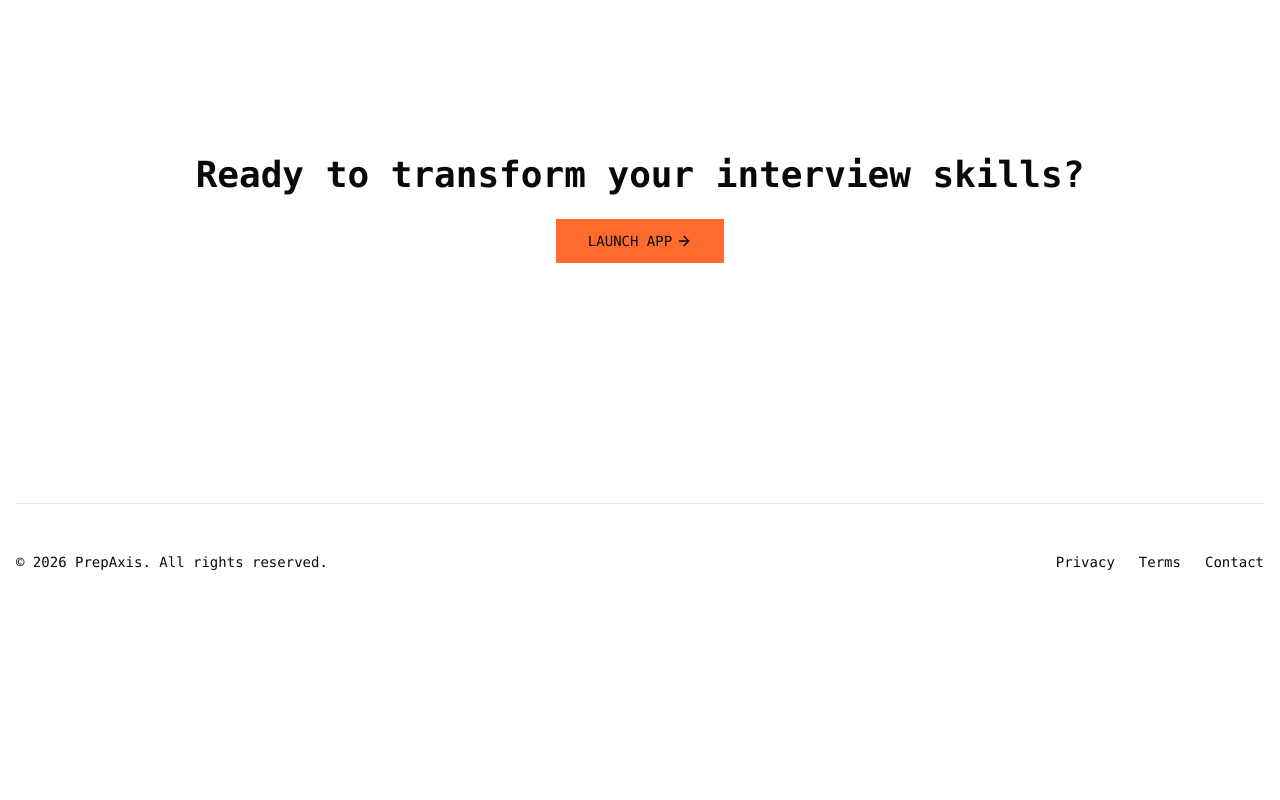
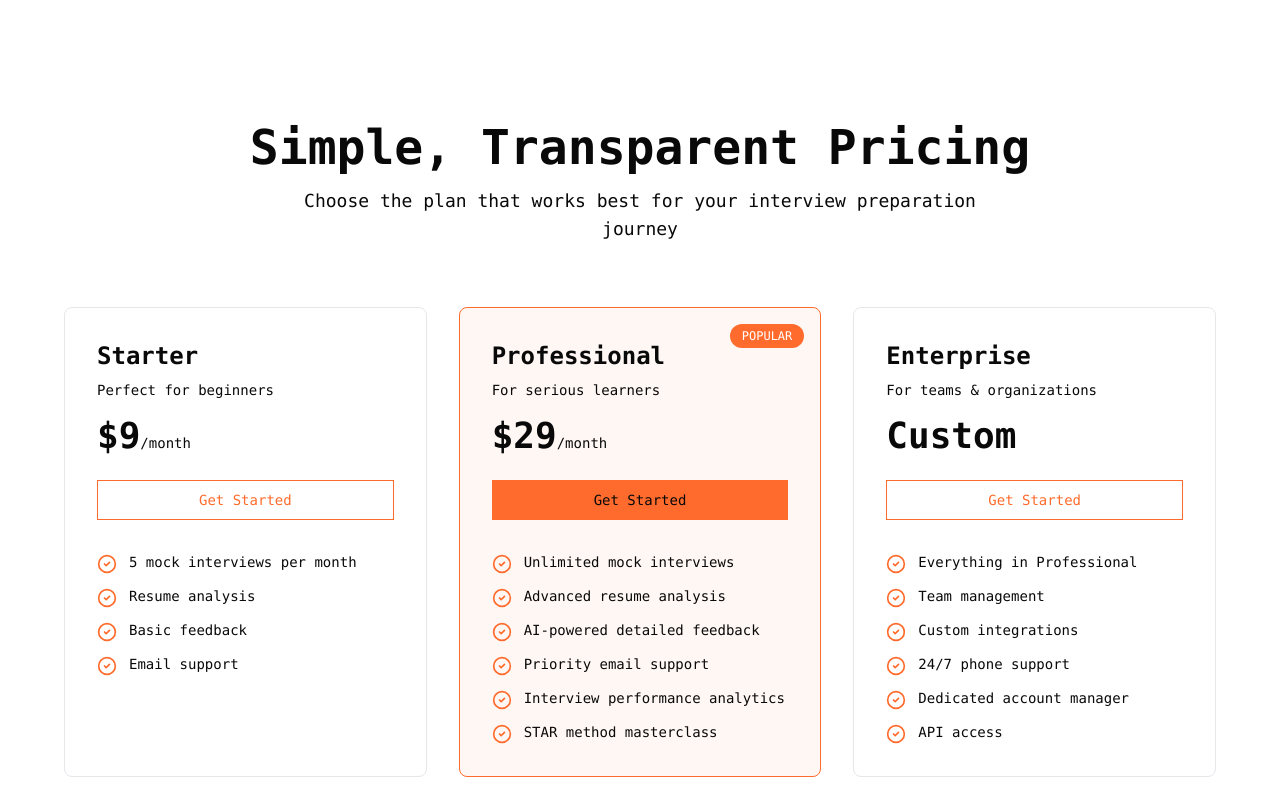
Before and after one commit to Spydiecy/PrepAxis, a React (Create React App) app: page / in a window 1280 px wide. Shown: the part 1660-2460 px from the top of the page. Before the commit the page ends 2280 px from the top, so only its background shows below. Built offline with nearby package versions, Linux system fonts and the light colour scheme.

Commit message:
landing page done

```diff
--- a/src/components/ui/myna-hero.tsx
+++ b/src/components/ui/myna-hero.tsx
@@ -12,6 +12,7 @@ import {
   Mic,
   FileText,
   TrendingUp,
+  CheckCircle2,
 } from "lucide-react";
 import { Sheet, SheetContent, SheetTrigger } from "./sheet";
 import { motion, useAnimation, useInView } from "framer-motion";
@@ -19,9 +20,7 @@ import { Button } from "./button";
 
 const navigationItems = [
   { title: "FEATURES", href: "#features" },
-  { title: "HOW IT WORKS", href: "#how-it-works" },
   { title: "PRICING", href: "#pricing" },
-  { title: "ABOUT", href: "#about" },
 ];
 
 const labels = [
@@ -60,6 +59,50 @@ const features = [
     icon: Activity,
     label: "Interview Preparation",
     description: "Master the STAR method and behavioral interview techniques.",
+  },
+];
+
+const pricingPlans = [
+  {
+    name: "Starter",
+    price: "$9",
+    period: "/month",
+    description: "Perfect for beginners",
+    features: [
+      "5 mock interviews per month",
+      "Resume analysis",
+      "Basic feedback",
+      "Email support",
+    ],
+  },
+  {
+    name: "Professional",
+    price: "$29",
+    period: "/month",
+    description: "For serious learners",
+    features: [
+      "Unlimited mock interviews",
+      "Advanced resume analysis",
+      "AI-powered detailed feedback",
+      "Priority email support",
+      "Interview performance analytics",
+      "STAR method masterclass",
+    ],
+    highlighted: true,
+  },
+  {
+    name: "Enterprise",
+    price: "Custom",
+    period: "",
+    description: "For teams & organizations",
+    features: [
+      "Everything in Professional",
+      "Team management",
+      "Custom integrations",
+      "24/7 phone support",
+      "Dedicated account manager",
+      "API access",
+    ],
   },
 ];
 
@@ -282,6 +325,90 @@ export function MynaHero() {
           </motion.div>
         </section>
 
+        {/* Pricing Section */}
+        <section className="container py-32" id="pricing">
+          <motion.div
+            initial={{ opacity: 0, y: 20 }}
+            animate={{ opacity: 1, y: 0 }}
+            transition={{ delay: 4.0, duration: 0.6 }}
+            className="text-center mb-16"
+          >
+            <h2 className="text-4xl md:text-5xl font-mono font-bold mb-4">
+              Simple, Transparent Pricing
+            </h2>
+            <p className="text-lg text-muted-foreground font-mono max-w-2xl mx-auto">
+              Choose the plan that works best for your interview preparation journey
+            </p>
+          </motion.div>
+
+          <motion.div
+            initial={{ opacity: 0 }}
+            animate={{ opacity: 1 }}
+            transition={{ delay: 4.2, duration: 0.6 }}
+            className="grid md:grid-cols-3 gap-8 max-w-6xl mx-auto"
+          >
+            {pricingPlans.map((plan, index) => (
+              <motion.div
+                key={plan.name}
+                initial={{ opacity: 0, y: 50 }}
+                animate={{ opacity: 1, y: 0 }}
+                transition={{
+                  delay: 4.2 + index * 0.15,
+                  duration: 0.6,
+                  type: "spring",
+                  stiffness: 100,
+                  damping: 10,
+                }}
+                className={`relative rounded-lg p-8 border transition-all duration-300 flex flex-col ${
+                  plan.highlighted
+                    ? "border-[#FF6B2C] bg-[#FF6B2C]/5 scale-105"
+                    : "border-gray-200 hover:border-[#FF6B2C]/50"
+                }`}
+              >
+                {plan.highlighted && (
+                  <div className="absolute top-4 right-4 bg-[#FF6B2C] text-white font-mono text-xs px-3 py-1 rounded-full">
+                    POPULAR
+                  </div>
+                )}
+                <h3 className="text-2xl font-mono font-bold mb-2">
+                  {plan.name}
+                </h3>
+                <p className="text-muted-foreground font-mono text-sm mb-4">
+                  {plan.description}
+                </p>
+                <div className="mb-6">
+                  <span className="text-4xl font-mono font-bold">
+                    {plan.price}
+                  </span>
+                  <span className="text-muted-foreground font-mono text-sm">
+                    {plan.period}
+                  </span>
+                </div>
+                <Button
+                  className={`w-full rounded-none font-mono mb-8 ${
+                    plan.highlighted
+                      ? "bg-[#FF6B2C] hover:bg-[#FF6B2C]/90"
+                      : "border-[#FF6B2C] text-[#FF6B2C] hover:bg-[#FF6B2C]/10"
+                  }`}
+                  variant={plan.highlighted ? "default" : "outline"}
+                >
+                  Get Started
+                </Button>
+                <div className="space-y-3 flex-grow">
+                  {plan.features.map((feature, idx) => (
+                    <div key={idx} className="flex items-start gap-3">
+                      <CheckCircle2 className="h-5 w-5 text-[#FF6B2C] flex-shrink-0 mt-0.5" />
+                      <span className="text-sm font-mono text-foreground">
+                        {feature}
+                      </span>
+                    </div>
+                  ))}
+                </div>
+              </motion.div>
+            ))}
+          </motion.div>
+        </section>
+
         {/* CTA Section */}
         <section className="container py-40 text-center">
           <motion.div
--- a/src/index.css
+++ b/src/index.css
@@ -1,6 +1,10 @@
 @tailwind base;
 @tailwind components;
 @tailwind utilities;
+
+html {
+  scroll-behavior: smooth;
+}
 
 body {
   margin: 0;
```
